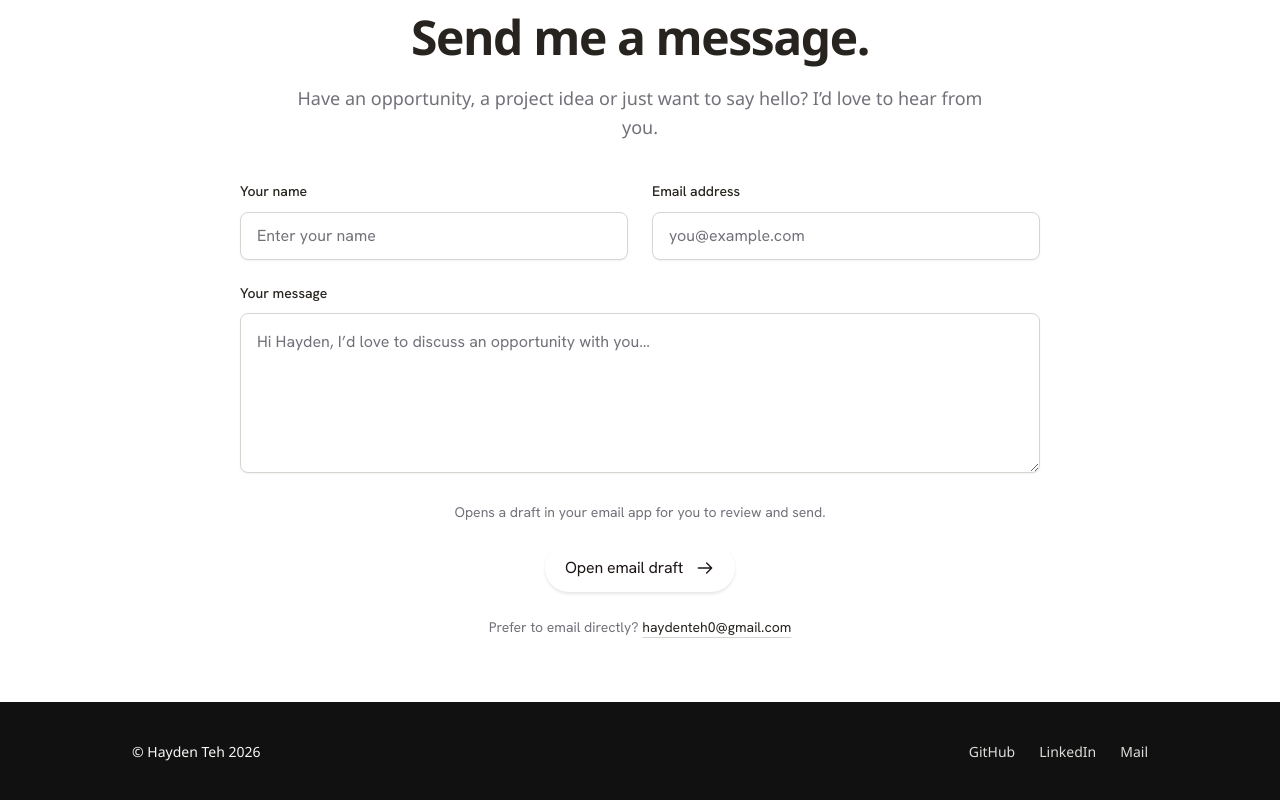
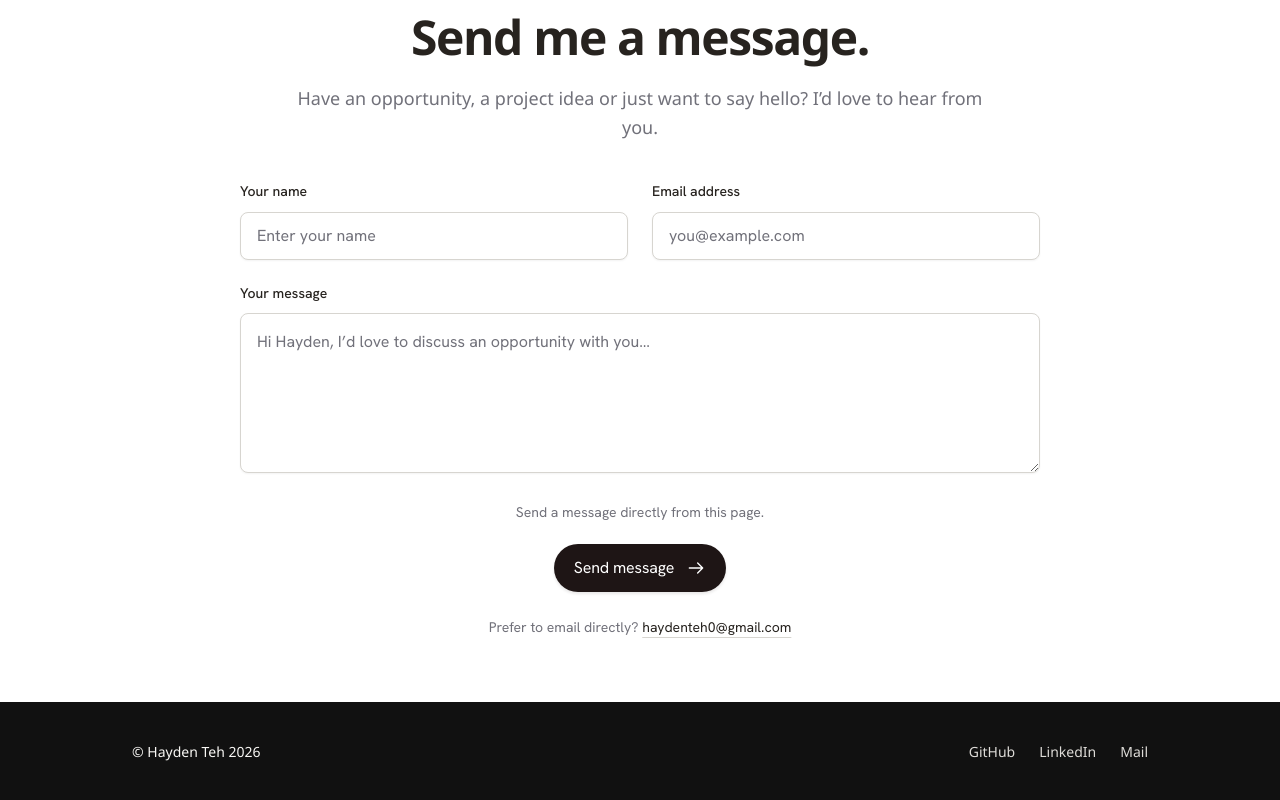
Before and after one commit to haydenteh5526/Portfolio, a Next.js app: page /Portfolio/ in a window 1280 px wide. Shown: the part 6205-7005 px from the top of the page. Built offline with nearby package versions, Linux system fonts and the light colour scheme; a web font is replaced by a local one.

Commit message:
feat: send contact messages through Formspree

```diff
--- a/app/globals.css
+++ b/app/globals.css
@@ -579,6 +579,9 @@
     margin: 20px auto 0;
     max-width: 520px;
   }
+  .contact-status[data-state="error"] {
+    color: #b42318;
+  }
   .contact-submit .contact-direct {
     margin-top: 24px;
   }
--- a/components/contact-form.tsx
+++ b/components/contact-form.tsx
@@ -7,11 +7,28 @@ import { Input } from "@/components/ui/input";
 import { Textarea } from "@/components/ui/textarea";
 import { createContactDraft } from "@/lib/contact-draft";
 
-export function ContactForm({ email }: { email: string }) {
-  const [draftReady, setDraftReady] = useState(false);
+const messages = {
+  idle: "",
+  draft:
+    "If your email app didn’t open, you can copy your message and use the address below.",
+  sending: "Sending your message…",
+  sent: "Thanks for your message. It has been sent.",
+  error:
+    "I couldn’t confirm that your message was sent. Your text is still here. Please try again or email me directly.",
+};
 
-  function openDraft(event: FormEvent<HTMLFormElement>) {
+export function ContactForm({
+  email,
+  endpoint,
+}: {
+  email: string;
+  endpoint?: string;
+}) {
+  const [status, setStatus] = useState<keyof typeof messages>("idle");
+
+  async function submitMessage(event: FormEvent<HTMLFormElement>) {
     event.preventDefault();
+    if (status === "sending") return;
     const form = event.currentTarget;
     const data = new FormData(form);
     const fields = {
@@ -28,8 +45,32 @@ export function ContactForm({ email }: { email: string }) {
       );
     }
     if (!form.reportValidity()) return;
-    setDraftReady(true);
+    if (!endpoint) {
+      setStatus("draft");
       window.location.href = createContactDraft(email, fields);
+      return;
+    }
+
+    setStatus("sending");
+    for (const [key, value] of Object.entries(fields)) {
+      data.set(key, value.trim());
+    }
+    try {
+      const response = await fetch(endpoint, {
+        method: "POST",
+        headers: { Accept: "application/json" },
+        body: data,
+        signal: AbortSignal.timeout(15_000),
+      });
+      if (!response.ok) {
+        setStatus("error");
+        return;
+      }
+      form.reset();
+      setStatus("sent");
+    } catch {
+      setStatus("error");
+    }
   }
 
   return (
@@ -37,10 +78,10 @@ export function ContactForm({ email }: { email: string }) {
       className="contact-form"
       aria-label="Contact Hayden"
       aria-describedby="contact-form-note"
-      action={`mailto:${email}`}
+      action={endpoint || `mailto:${email}`}
       method="post"
-      encType="text/plain"
-      onSubmit={openDraft}
+      encType={endpoint ? "multipart/form-data" : "text/plain"}
+      onSubmit={submitMessage}
       onInput={(event) => {
         const input = event.target;
         if (
@@ -49,9 +90,19 @@ export function ContactForm({ email }: { email: string }) {
         ) {
           input.setCustomValidity("");
         }
-        setDraftReady(false);
+        setStatus("idle");
       }}
     >
+      <fieldset disabled={status === "sending"}>
+        {endpoint ? (
+          <input
+            type="text"
+            name="_gotcha"
+            hidden
+            tabIndex={-1}
+            autoComplete="off"
+          />
+        ) : null}
         <div className="contact-fields">
           <div className="contact-field">
             <label htmlFor="contact-name">Your name</label>
@@ -91,17 +142,18 @@ export function ContactForm({ email }: { email: string }) {
             className="min-h-40 resize-y rounded-lg bg-white p-4 text-base md:text-base"
           />
         </div>
+      </fieldset>
       <div className="contact-submit">
         <p id="contact-form-note">
-          Opens a draft in your email app for you to review and send.
+          {endpoint
+            ? "Send a message directly from this page."
+            : "Opens a draft in your email app for you to review and send."}
         </p>
-        <Button type="submit" variant="outline" size="portfolio">
-          Open email draft <ArrowRight />
+        <Button type="submit" size="portfolio" disabled={status === "sending"}>
+          {endpoint ? "Send message" : "Open email draft"} <ArrowRight />
         </Button>
-        <p className="contact-status" role="status" aria-live="polite">
-          {draftReady
-            ? "If your email app didn’t open, you can copy your message and use the address below."
-            : ""}
+        <p className="contact-status" role="status" data-state={status}>
+          {messages[status]}
         </p>
         <p className="contact-direct">
           Prefer to email directly? <a href={`mailto:${email}`}>{email}</a>
--- a/components/footer.tsx
+++ b/components/footer.tsx
@@ -18,7 +18,7 @@ export function Footer() {
               love to hear from you.
             </p>
           </div>
-          <ContactForm email={contact.email} />
+          <ContactForm email={contact.email} endpoint={contact.formEndpoint} />
         </div>
       </section>
       <footer className="site-footer">
--- a/lib/site.ts
+++ b/lib/site.ts
@@ -8,6 +8,7 @@ export const asset = (path: string) =>
 
 export const contact = {
   email: "haydenteh0@gmail.com",
+  formEndpoint: "https://formspree.io/f/xgaajgpq",
   github: "https://github.com/haydenteh5526",
   linkedin: "https://www.linkedin.com/in/haydenteh/",
   cv: "https://www.canva.com/d/fpEcfoZPNM7Fcmt",
```
Also changed, not shown: 1 other file (tests, documents, lock files or other folders). Lines whose indentation alone changed are shown as unchanged.
